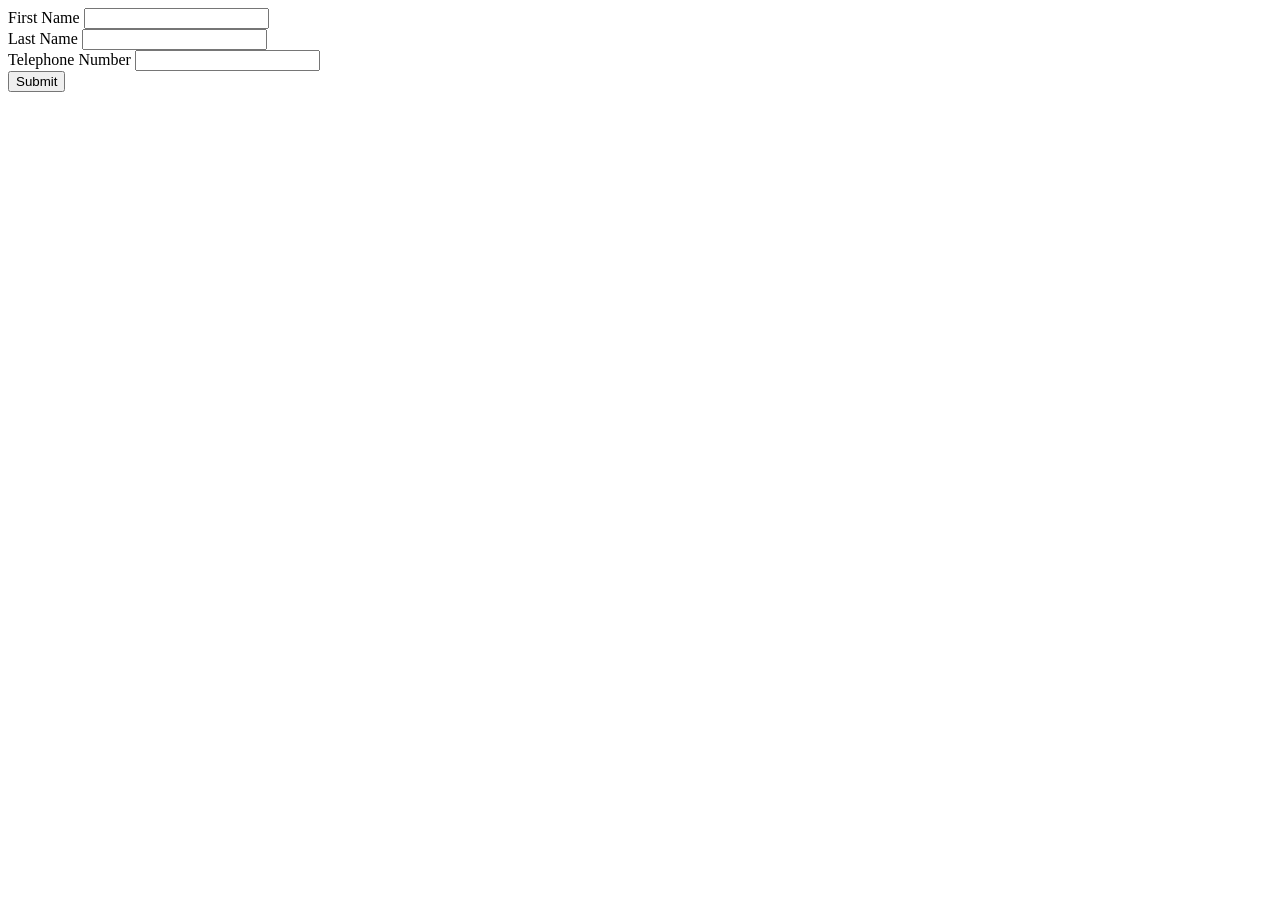
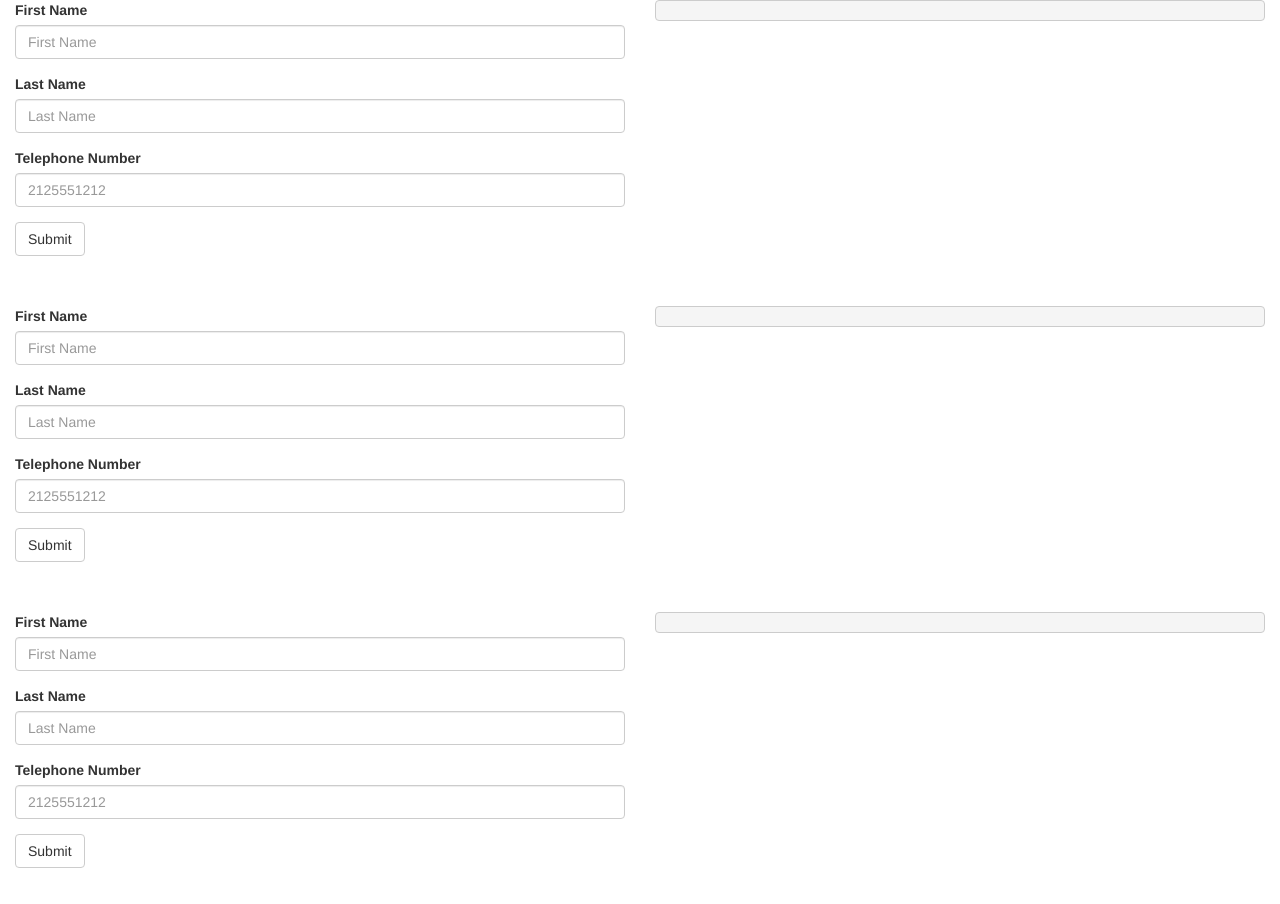
Before and after one commit to jkrayer/objectify, a website: page demo/index.html in a window 1280 px wide. Before the commit the page ends 800 px from the top, so only its background shows below. Drawn offline with nearby package versions, Linux system fonts and the light colour scheme.

Commit message:
Refactor

```diff
--- a/demo/index.html
+++ b/demo/index.html
@@ -1,42 +1,131 @@
-<!DOCTYPE html>
+<!doctype html>
 <html lang="en">
 <head>
-	<meta charset="UTF-8">
-	<title>Test Objectify</title>
+  <meta charset="utf-8">
+  <title>Demo Objectify 0.0.2</title>
+  <link href="https://maxcdn.bootstrapcdn.com/bootstrap/3.3.5/css/bootstrap.min.css" rel="stylesheet" integrity="sha256-MfvZlkHCEqatNoGiOXveE8FIwMzZg4W85qfrfIFBfYc= sha512-dTfge/zgoMYpP7QbHy4gWMEGsbsdZeCXz7irItjcC3sPUFtf0kuFbDz/ixG7ArTxmDjLXDmezHubeNikyKGVyQ==" crossorigin="anonymous">
 </head>
 <body>
 
-	<form action="" id="form" novalidate>
-		<div>
-			<label for="first-name">First Name</label>
-			<input type="text" name="firstName" id="first-name" />
+<main class="container-fluid">
+  <div class="row" style="margin-bottom:50px;">
+    <div class="col-sm-6">
+      <form id="form-one" novalidate>
+        <div class="form-group">
+          <label for="first-name-one">First Name</label>
+          <input type="text" name="firstName" id="first-name-one" class="form-control" placeholder="First Name" />
         </div>
-		<div>
-			<label for="last-name">Last Name</label>
-			<input type="text" name="lastName" id="last-name" />
+        <div class="form-group">
+          <label for="last-name-one">Last Name</label>
+          <input type="text" name="lastName" id="last-name-one" class="form-control" placeholder="Last Name" />
         </div>
-		<div>
-			<label for="tel">Telephone Number</label>
-			<input type="tel" name="tele" id="tel" />
+        <div class="form-group">
+          <label for="tel-one">Telephone Number</label>
+          <input type="tel" name="tele" id="tel-one" class="form-control" placeholder="2125551212" />
         </div>
-		<button type="submit">Submit</button>
+        <button type="submit" class="btn btn-default">Submit</button>
       </form>
-	<div id="test"></div>
+    </div>
+    <div class="col-sm-6">
+      <pre id="output-one"></pre>
+    </div>
+  </div>
 
-	<script src="../bower_components/jquery/dist/jquery.js"></script>
-	<script src="../objectify.jquery.js"></script>
+  <div class="row" style="margin-bottom:50px;">
+    <div class="col-sm-6">
+      <form id="form-two" novalidate>
+        <input type="hidden" name="token" value="193854p8584G7f4" />
+        <input type="hidden" name="id" value="36" />
+        <div class="form-group">
+          <label for="first-name-two">First Name</label>
+          <input type="text" name="firstName" id="first-name-two" class="form-control" placeholder="First Name" />
+        </div>
+        <div class="form-group">
+          <label for="last-name-two">Last Name</label>
+          <input type="text" name="lastName" id="last-name-two" class="form-control" placeholder="Last Name" />
+        </div>
+        <div class="form-group">
+          <label for="tel-two">Telephone Number</label>
+          <input type="tel" name="tele" id="tel-two" class="form-control" placeholder="2125551212" />
+        </div>
+        <button type="submit" class="btn btn-default">Submit</button>
+      </form>
+    </div>
+    <div class="col-sm-6">
+      <pre id="output-two"></pre>
+    </div>
+  </div>
+
+  <div class="row" style="margin-bottom:50px;">
+    <div class="col-sm-6">
+      <form id="form-three" novalidate>
+        <input type="hidden" name="token" value="193854p8584G7f4" />
+        <input type="hidden" name="id" value="36" />
+        <div class="form-group">
+          <label for="first-name-three">First Name</label>
+          <input type="text" name="firstName" id="first-name-three" class="form-control" placeholder="First Name" />
+        </div>
+        <div class="form-group">
+          <label for="last-name-three">Last Name</label>
+          <input type="text" name="lastName" id="last-name-three" class="form-control" placeholder="Last Name" />
+        </div>
+        <div class="form-group">
+          <label for="tel-three">Telephone Number</label>
+          <input type="tel" name="tele" id="tel-three" class="form-control" placeholder="2125551212" />
+        </div>
+        <button type="submit" class="btn btn-default">Submit</button>
+      </form>
+    </div>
+    <div class="col-sm-6">
+      <pre id="output-three"></pre>
+    </div>
+  </div>
+
+</main>
+
+  <script src="https://ajax.googleapis.com/ajax/libs/jquery/1.7.1/jquery.min.js"></script>
+  <script src="../src/objectify.jquery.js"></script>
   <script>
-		var $form = $('#form');
-		var $test = $('#test');
+    (function ($) {
+      var $formOne = $(document.getElementById('form-one')),
+          $outputOne = $(document.getElementById('output-one')),
+          $formTwo = $(document.getElementById('form-two')),
+          $outputTwo = $(document.getElementById('output-two')),
+          $formThree = $(document.getElementById('form-three')),
+          $outputThree = $(document.getElementById('output-three'));
 
-		$form.on('submit', function (event) {
+      function printObject (object) {
+        var string = "{\n",
+            key;
+        for (key in object) {
+          if (object.hasOwnProperty(key)) {
+            string += "  " + key + ": " + object[key] + ",\n";
+          }
+        }
+        string = string.slice(0, -2);
+        return string += "\n}";
+      }
+
+      $formOne.on('submit', function (event) {
         event.preventDefault();
+        $outputOne.html(printObject($(this).objectify()));
+      });
 
-			console.log($form.serializeArray());
-			console.log($form.objectify());
-			console.log($form.objectify(['tele']));
+      $formTwo.on('submit', function (event) {
+        event.preventDefault();
+        $outputTwo.html(printObject($(this).objectify(['token'])));
+      });
 
+      $formThree.on('submit', function (event) {
+        event.preventDefault();
+        $outputThree.html(printObject($(this).objectify(['token'], {
+          tele: function (string) {
+            return [string.slice(0, 3), '-', string.slice(3, 6), '-', string.slice(6)].join('');
+          }
+        })));
       });
+
+    }(jQuery));
   </script>
 
 </body>
```
Lines whose indentation alone changed are shown as unchanged.
